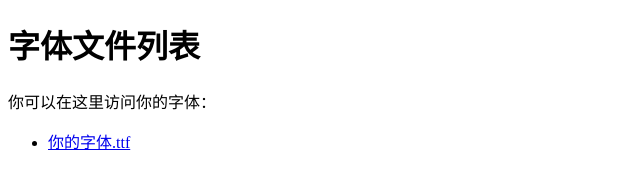
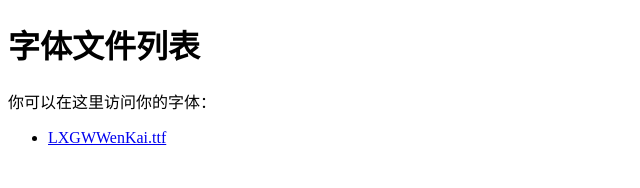
Before and after one commit to ElectronicL/font-cdn, a plain HTML site: page index.html in a window 1280 px wide. Shown: the full height of the page, 0-640 px from the left. Drawn offline with Linux system fonts and the light colour scheme.

Commit message:
Update index.html

```diff
--- a/index.html
+++ b/index.html
@@ -9,7 +9,7 @@
     <h1>字体文件列表</h1>
     <p>你可以在这里访问你的字体：</p>
     <ul>
-        <li><a href="你的字体.ttf">你的字体.ttf</a></li>
+        <li><a href="LXGWWenKai.ttf">LXGWWenKai.ttf</a></li>
     </ul>
 </body>
 </html>
```
